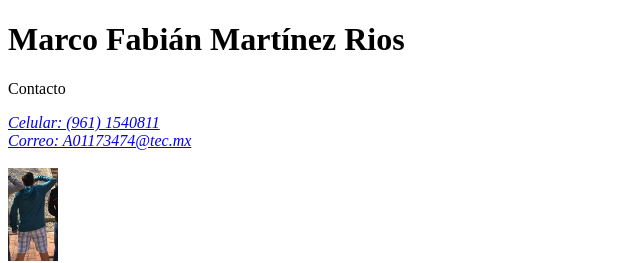
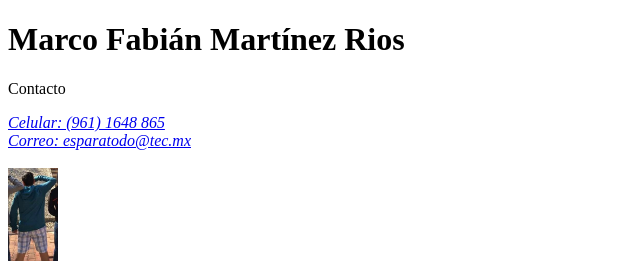
Before and after one commit to A01173474/Practicahtml1, a plain HTML site: page index.html in a window 1280 px wide. Shown: the top 263 px of the page, 0-640 px from the left. Drawn offline with Linux system fonts and the light colour scheme.

Commit message:
cambio de numero

```diff
--- a/index.html
+++ b/index.html
@@ -11,8 +11,8 @@
     <h1>Marco Fabián Martínez Rios</h1>
     <p>Contacto</p>
         <address>
-        <a href="Celular: (961) 1540811">Celular: (961) 1540811</a> <br>
-        <a href="Correo: A01173474@tec.mx">Correo: A01173474@tec.mx</a> <br>
+        <a href="Celular: (961) 1648 865">Celular: (961) 1648 865</a> <br>
+        <a href="Correo: esparatodo@tec.mx">Correo: esparatodo@tec.mx</a> <br>
     </address>
     </header>
     <br>
```
